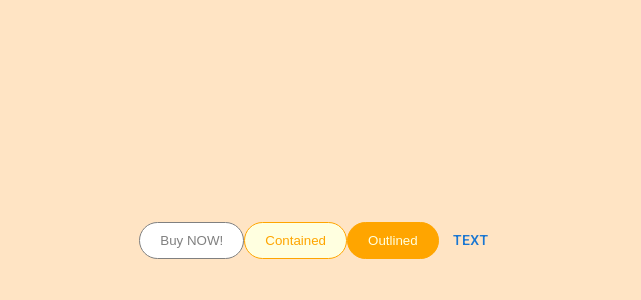
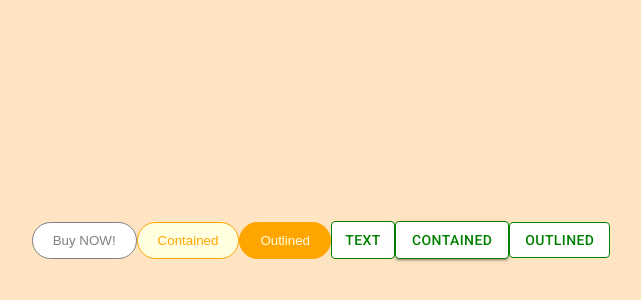
Before and after one commit to kirik5/styled-theme-material, a React (Create React App) app: page / in a window 1280 px wide. Shown: the part 160-460 px from the top of the page, without its empty margins (319-960 px from the left). Built offline with nearby package versions, Linux system fonts and the light colour scheme.

Commit message:
007 при непосредственной стилизации компонентов из material ui перестают работать пропсы внешнего вида

```diff
--- a/src/App.js
+++ b/src/App.js
@@ -12,7 +12,9 @@ function App() {
                 <MyButton>Buy NOW!</MyButton>
                 <MyButton variant={'contained'}>Contained</MyButton>
                 <MyButton variant={'outlined'}>Outlined</MyButton>
-                <MyMaterialButton>Text</MyMaterialButton>
+                <MyMaterialButton variant="text">Text</MyMaterialButton>
+                <MyMaterialButton variant="contained">Contained</MyMaterialButton>
+                <MyMaterialButton variant="outlined">Outlined</MyMaterialButton>
             </div>
         </ThemeProvider>
 
--- a/src/MyMaterialButton.jsx
+++ b/src/MyMaterialButton.jsx
@@ -1,19 +1,12 @@
 import React from 'react'
-// import {styled} from '@mui/material/styles';
-import styled from 'styled-components'
+import {styled} from '@mui/material/styles';
 import {Button} from "@mui/material";
 
-const MyMaterialButtonStyled = styled(Button)`
-  color: green;
-  background-color: white;
-  border: 1px solid red;
-`
-
-// const MyMaterialButtonStyled = styled(Button)({
-//     color: 'green',
-//     backgroundColor: 'white',
-//     border: '1px solid green',
-// })
+const MyMaterialButtonStyled = styled(Button)({
+    color: 'green',
+    backgroundColor: 'white',
+    border: '1px solid green',
+})
 
 const MyMaterialButton = ({children, ...rest}) => {
     return <MyMaterialButtonStyled {...rest}>{children}</MyMaterialButtonStyled>
```
